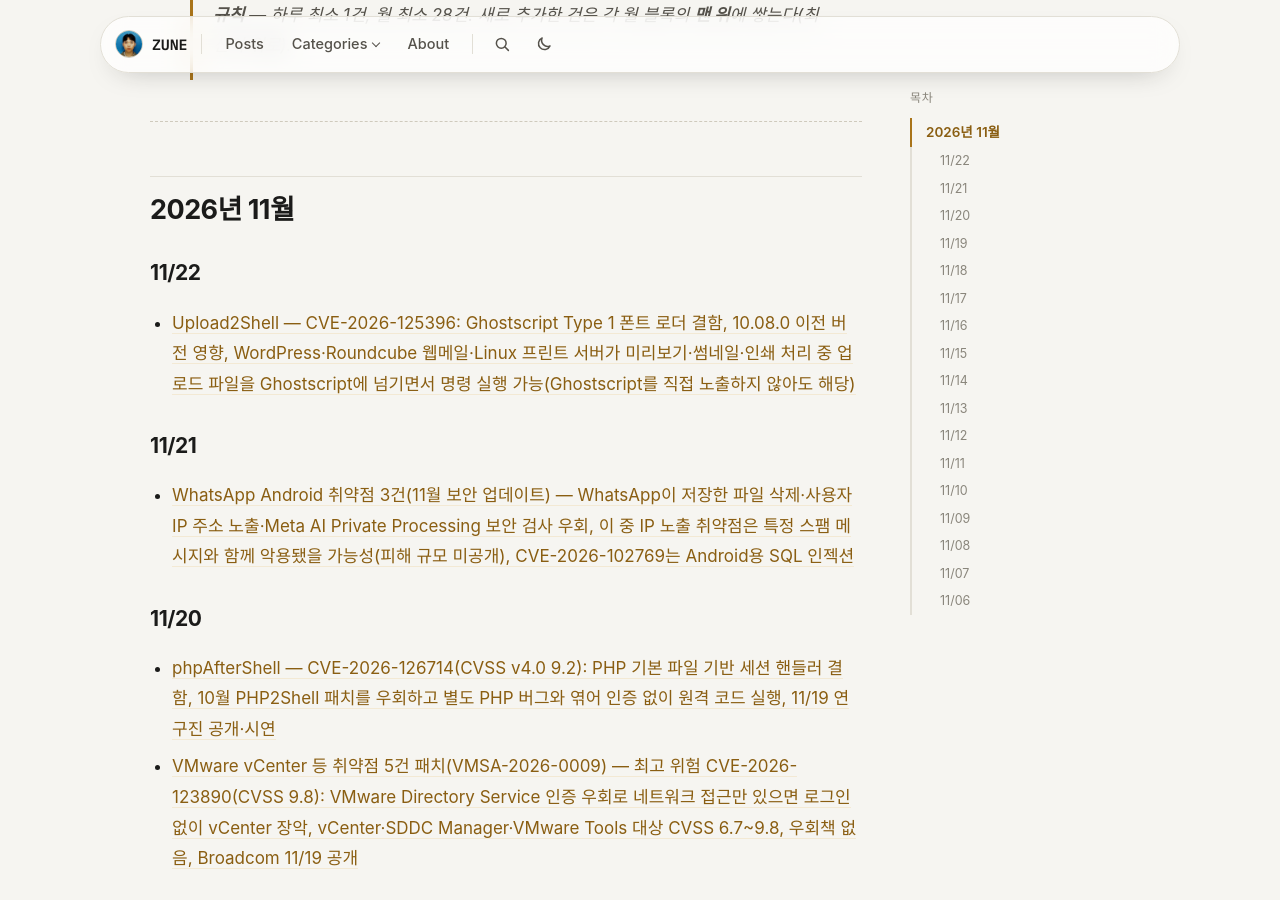
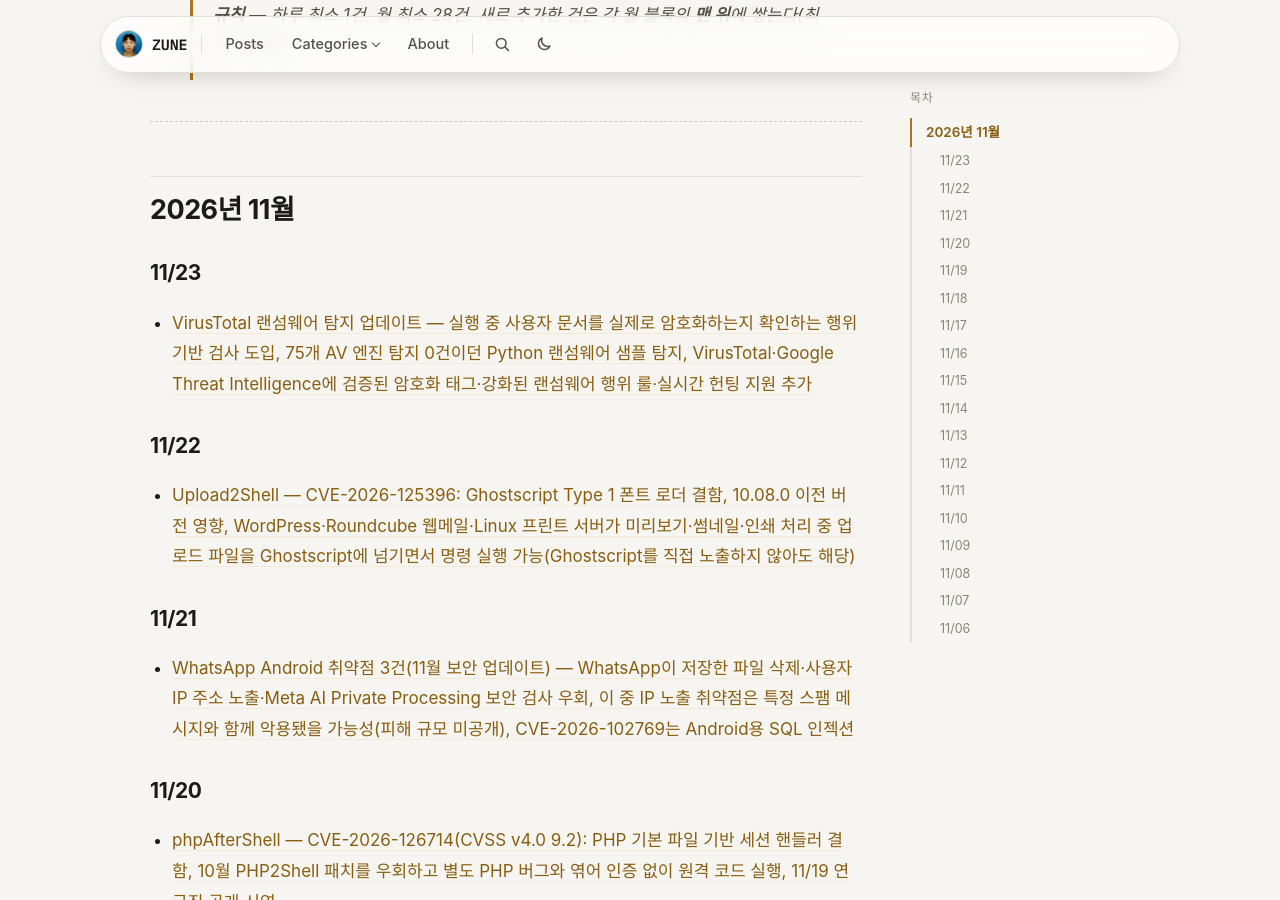
Before and after one commit to junseopark0216/junseopark0216.github.io, a Jekyll site: the page built from _posts/2026-11-06-tech-security-news-clipping.md, in a window 1280 px wide and 900 px high, scrolled down 551 px. Built offline with Jekyll 4.4.1, drawn with Linux system fonts in a browser that asks for light colours; some web fonts are replaced.

Commit message:
Update 2026-11-06-tech-security-news-clipping.md

```diff
--- a/_posts/2026-11-06-tech-security-news-clipping.md
+++ b/_posts/2026-11-06-tech-security-news-clipping.md
@@ -16,6 +16,10 @@ tags: ["보안뉴스", "클리핑", "daily"]
 ---
 
 ## 2026년 11월
+
+### 11/23
+
+- [VirusTotal 랜섬웨어 탐지 업데이트 — 실행 중 사용자 문서를 실제로 암호화하는지 확인하는 행위 기반 검사 도입, 75개 AV 엔진 탐지 0건이던 Python 랜섬웨어 샘플 탐지, VirusTotal·Google Threat Intelligence에 검증된 암호화 태그·강화된 랜섬웨어 행위 룰·실시간 헌팅 지원 추가](https://x.com/The_Cyber_News/status/2124555073246405114)
 
 ### 11/22
 
```
